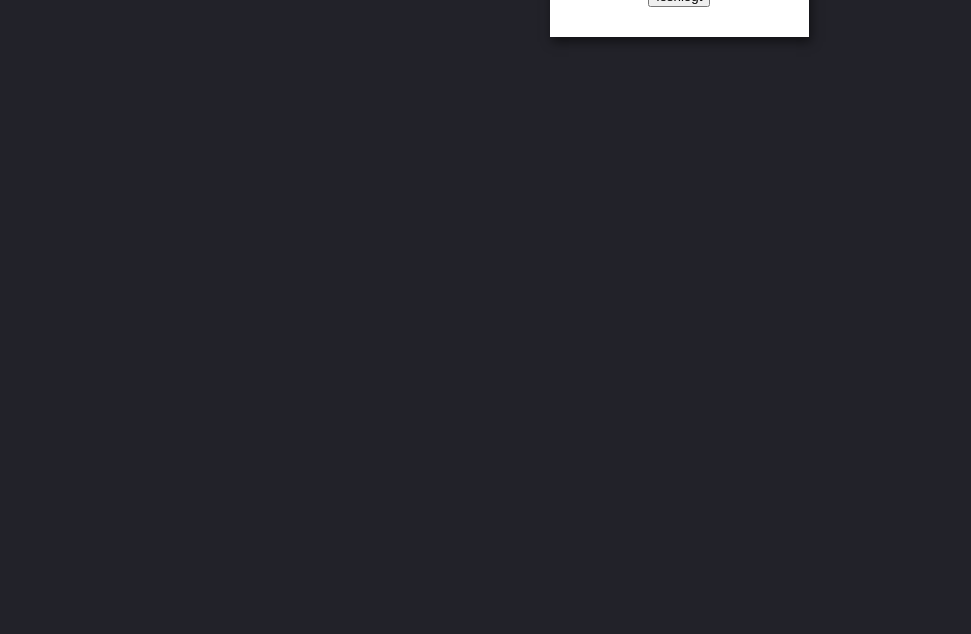
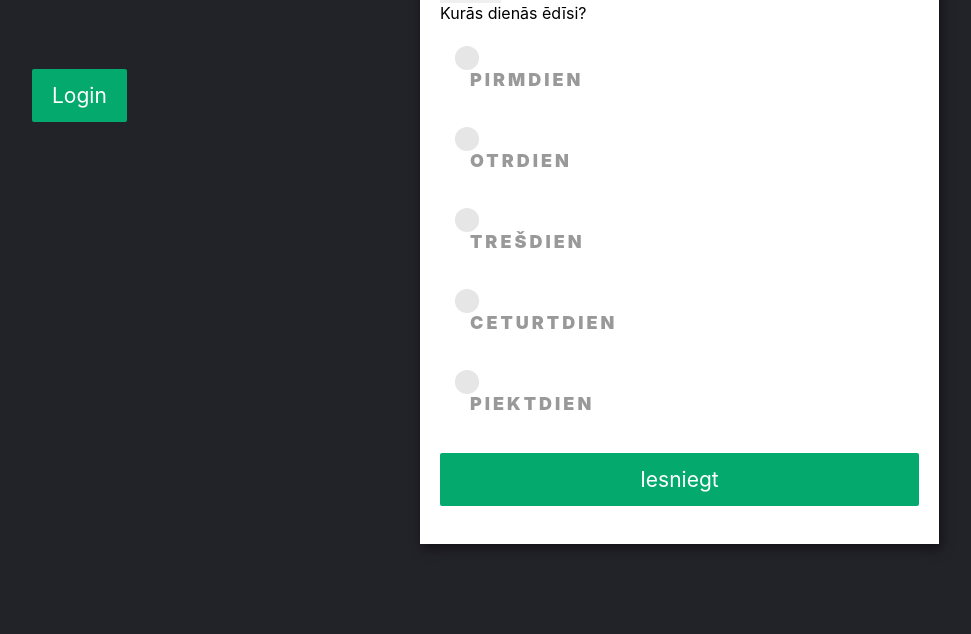
Before and after one commit to TheHeroOftacos/projekts, a Flask app: page / in a window 1280 px wide. Shown: the part 443-1077 px from the top of the page, without its empty margins (8-979 px from the left). Before the commit the page ends 484 px from the top, so only its background shows below. Run offline with Flask 2, Linux system fonts and the light colour scheme.

Commit message:
Co-authored-by: DidzisSmor <DidzisSmor@users.noreply.github.com>

```diff
--- a/template/home.html
+++ b/template/home.html
@@ -453,14 +453,78 @@
   </form>
 </div>
 
-<form method="post" >
-  <label for="vards">vards</label><br>
-  <input type="text" placeholder="Vards" name="vards" id="vards" class="form-control"><br>
-  <input type="submit" class="btn btn-success" value="iesniegt">
+<!-- Create Form -->
+<form id="form">
+
+  <!-- Details -->
+  <div class="form__group field">
+    <input type="input" class="form__field" placeholder="Name" name="name" id='vards' required />
+    <label for="name" class="form__label">Vārds, uzvārds</label>
+  </div>
+
+  <select class="dropdown" placeholder="klase" id="klase">
+    <option id="7a">7.a</option>
+    <option id="7b">7.b</option>
+    <option id="8a">8.a</option>
+    <option id="8b">8.b</option>
+    <option id="9a">9.a</option>
+    <option id="9b">9.b</option>
+    <option id="10vid">10.VID</option>
+    <option id="10sp">10.SP</option>
+    <option id="10vv">10.VV</option>
+    <option id="11id">11.ID</option>
+    <option id="11sp">11.SP</option>
+    <option id="11vv">11.VV</option>
+    <option id="12ek">12.EK</option>
+    <option id="12ip">12.IP</option>
+    <option id="12dz">12.DZ</option>
+  </select>
+
+  <!--https://codepen.io/AbubakerSaeed/pen/MWaEqJP-->
+  <!-- dribbble -->
+  <a class="dribbble" href="https://dribbble.com/shots/5430765-Select-dropdown" target="_blank"><img src="https://cdn.dribbble.com/assets/dribbble-ball-mark-2bd45f09c2fb58dbbfb44766d5d1d07c5a12972d602ef8b32204d28fa3dda554.svg" alt=""></a>
+  <div class="form-control">
+    <label>Kurās dienās ēdīsi?
+    </label>
+    <div>
+
+      <label class="rad-label">
+        <input type="checkbox" class="rad-input" name="rad">
+        <div class="rad-design" id="1"></div>
+        <div class="rad-text">Pirmdien</div>
+      </label>
+
+      <label class="rad-label">
+        <input type="checkbox" class="rad-input" name="rad">
+        <div class="rad-design" id="2"></div>
+        <div class="rad-text">Otrdien</div>
+      </label>
+
+      <label class="rad-label">
+        <input type="checkbox" class="rad-input" name="rad">
+        <div class="rad-design" id="3"></div>
+        <div class="rad-text">Trešdien</div>
+      </label>
+
+      <label class="rad-label">
+        <input type="checkbox" class="rad-input" name="rad">
+        <div class="rad-design" id="4"></div>
+        <div class="rad-text">Ceturtdien</div>
+      </label>
+
+      <label class="rad-label">
+        <input type="checkbox" class="rad-input" name="rad">
+        <div class="rad-design" id="5"></div>
+        <div class="rad-text">Piektdien</div>
+        </label>
+
+      </div>
+  </div>
+  <!-- Multi-line Text Input Control -->
+  <button type="submit" value="submit" href="end.html">
+    Iesniegt
+  </button>
 </form>
-
-
-
 <script>
   // Get the modal
   var modal = document.getElementById('id01');
```
Lines whose indentation alone changed are shown as unchanged.
